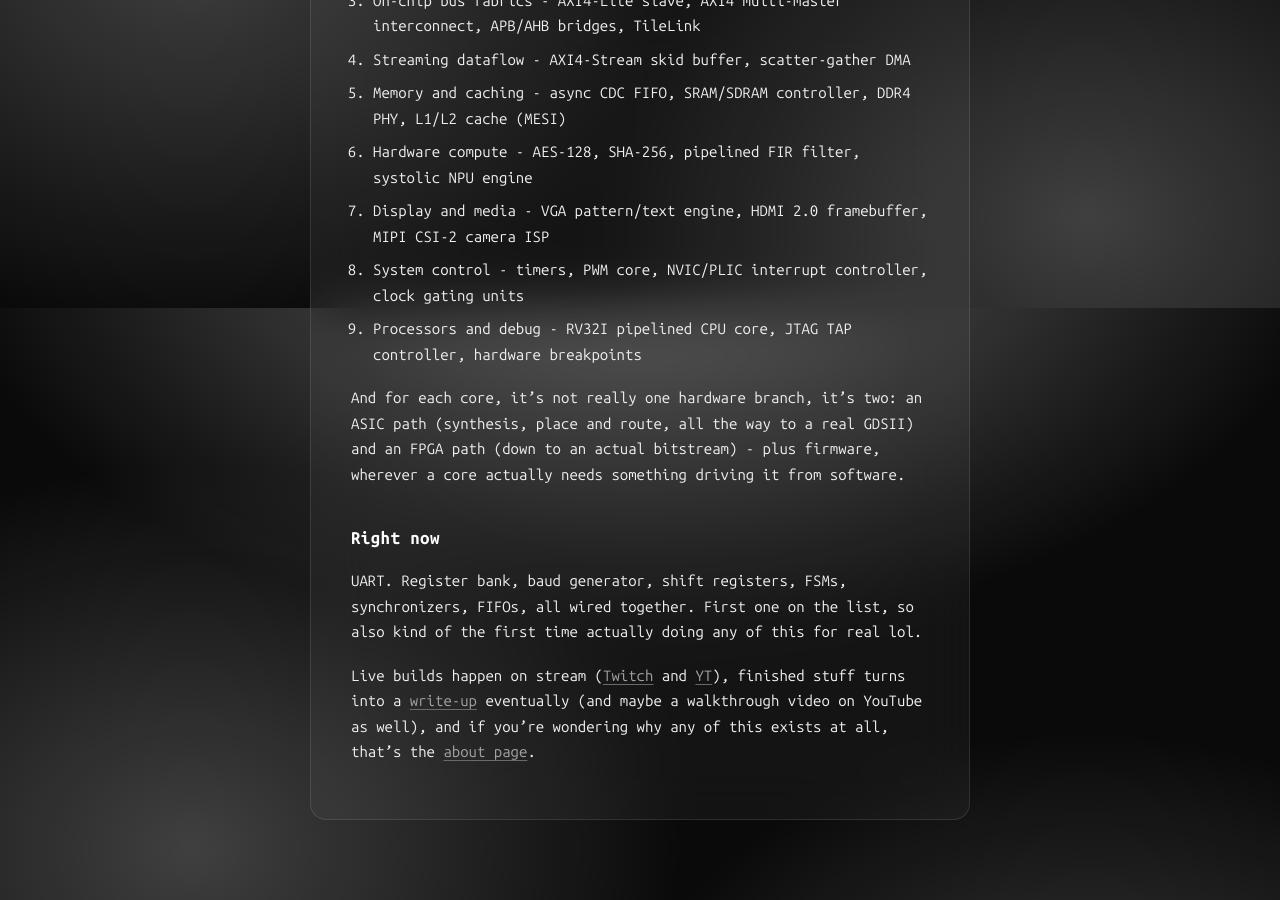
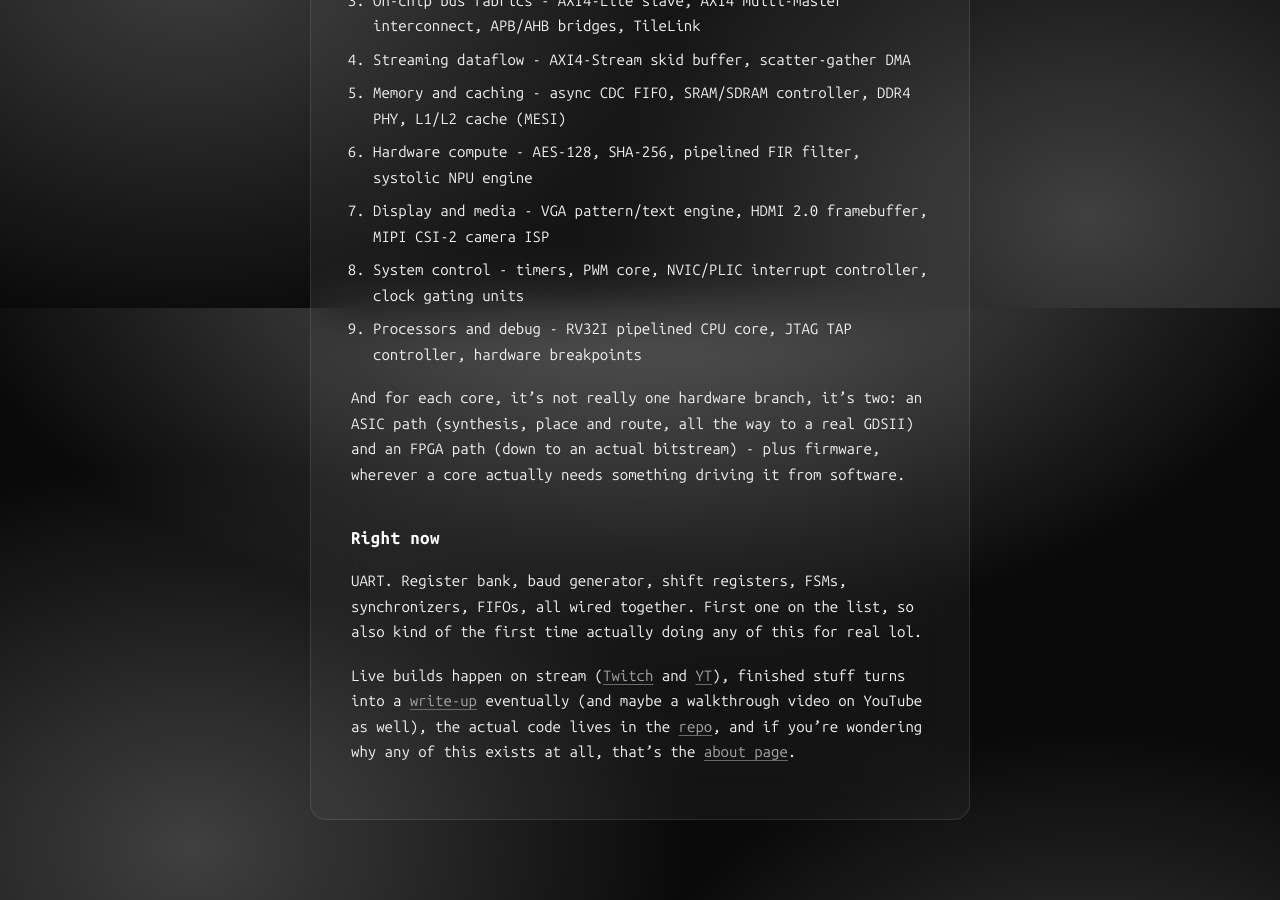
Before and after one commit to Basit-Balogun10/Basit-Balogun10.github.io, a Jekyll site: the page built from roadmap.md, in a window 1280 px wide and 900 px high, scrolled down 592 px. Built offline with Jekyll 4.4.1, drawn with Linux system fonts in a browser that asks for light colours.

Commit message:
Add repo link to roadmap page (repo just renamed to digital-soc-engineering)

```diff
--- a/roadmap.md
+++ b/roadmap.md
@@ -25,4 +25,4 @@ And for each core, it's not really one hardware branch, it's two: an ASIC path (
 
 UART. Register bank, baud generator, shift registers, FSMs, synchronizers, FIFOs, all wired together. First one on the list, so also kind of the first time actually doing any of this for real lol.
 
-Live builds happen on stream ([Twitch](https://www.twitch.tv/basitbalogun10) and [YT](https://www.youtube.com/@basitbalogun10)), finished stuff turns into a [write-up](/blog/) eventually (and maybe a walkthrough video on YouTube as well), and if you're wondering why any of this exists at all, that's the [about page](/about/).
+Live builds happen on stream ([Twitch](https://www.twitch.tv/basitbalogun10) and [YT](https://www.youtube.com/@basitbalogun10)), finished stuff turns into a [write-up](/blog/) eventually (and maybe a walkthrough video on YouTube as well), the actual code lives in the [repo](https://github.com/Basit-Balogun10/digital-soc-engineering), and if you're wondering why any of this exists at all, that's the [about page](/about/).
```
